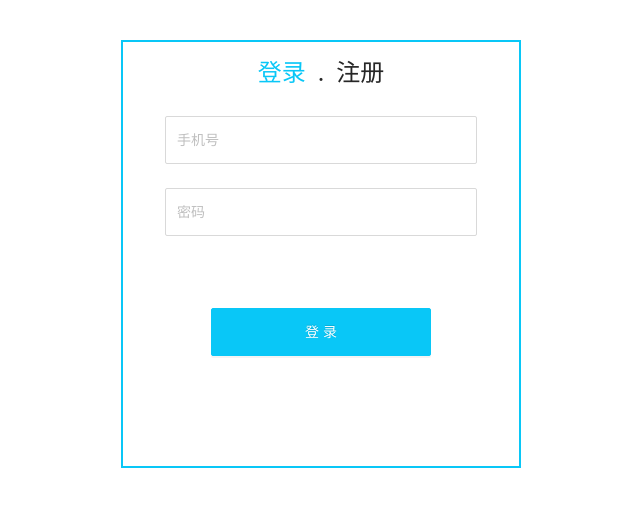
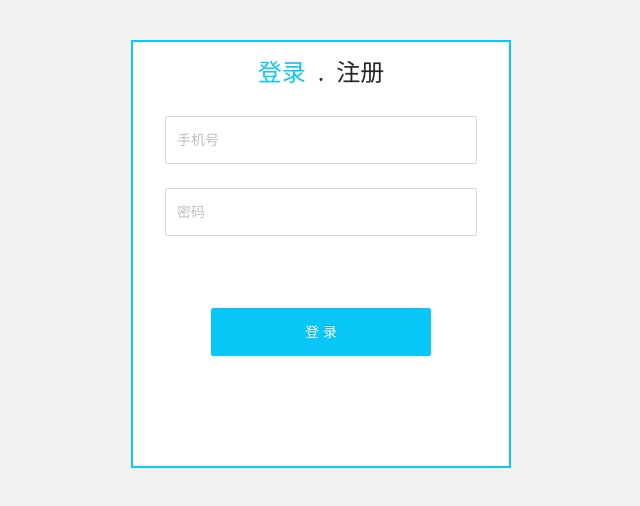
Before and after one commit to Gaoyunfei429/lightningpan, a React app in the folder web-pan/: page / in a window 1280 px wide. Shown: the top 506 px of the page, without its empty margins (319-959 px from the left). Built offline with nearby package versions, Linux system fonts and the light colour scheme.

Commit message:
feat:登录注册背景色

```diff
--- a/web-pan/src/App.js
+++ b/web-pan/src/App.js
@@ -1,6 +1,7 @@
 import React from "react";
 import { BrowserRouter as Router, Route } from "react-router-dom";
 
+import 'antd/dist/antd.css';
 import "./App.css";
 
 import Login from "./Pages/Login/index";
--- a/web-pan/src/Pages/Login/Login.js
+++ b/web-pan/src/Pages/Login/Login.js
@@ -1,6 +1,5 @@
 import React, {useState} from 'react'
 import { Input, Button } from 'antd';
-import 'antd/dist/antd.css';
 import classnames from 'classnames'
 
 import './Login.scss'
--- a/web-pan/src/Pages/Login/Login.scss
+++ b/web-pan/src/Pages/Login/Login.scss
@@ -3,7 +3,7 @@
 }
 .content {
     margin: 0 auto;
-    width: 400px;
+    width: 380px;
     height: 428px;
     border: 2px #09C7F7 solid;
     background: white;
--- a/web-pan/src/Store/Login/index.js
+++ b/web-pan/src/Store/Login/index.js
@@ -6,6 +6,7 @@ class Login {
   constructor() {
     extendObservable(this, { ...OBSERVABLE });
   }
+
   @action.bound update(data) {
     Object.assign(this, data);
   }
--- a/web-pan/src/index.css
+++ b/web-pan/src/index.css
@@ -5,6 +5,8 @@ body {
     sans-serif;
   -webkit-font-smoothing: antialiased;
   -moz-osx-font-smoothing: grayscale;
+
+  background-color: #f1f1f1 !important;
 }
 
 code {
```
Also changed, not shown: 1 other file (tests, documents, lock files or other folders).
